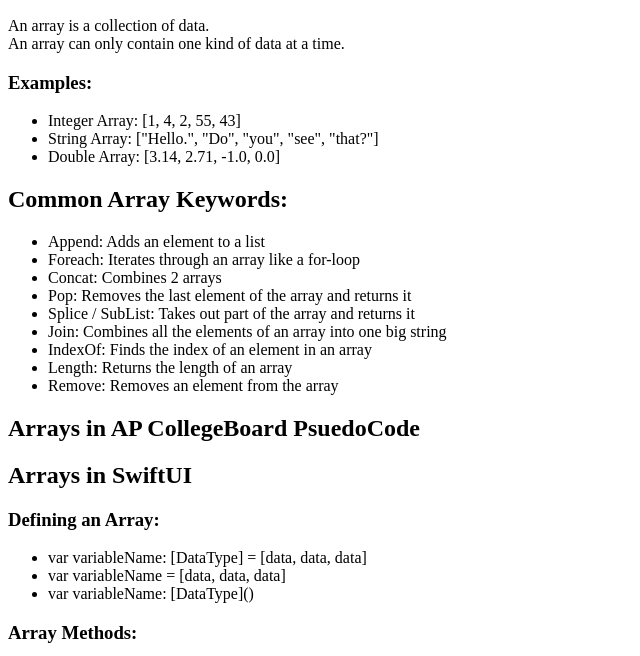
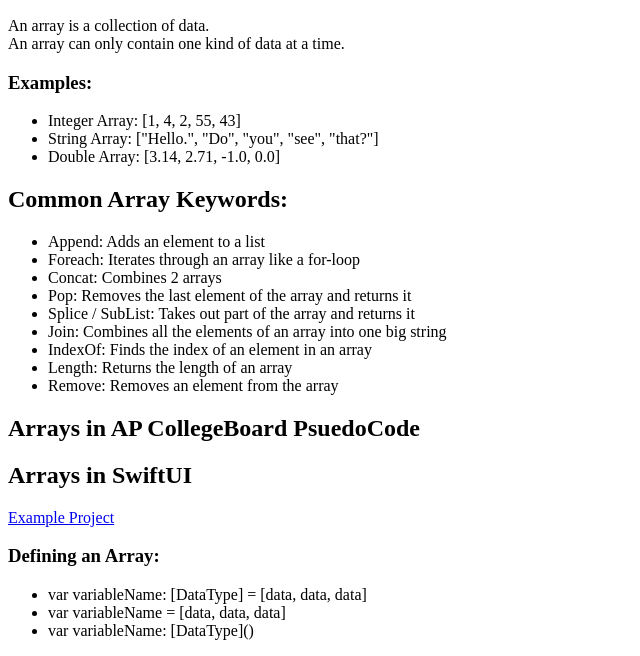
Before and after one commit to BerkGozek/BerkGozek.github.io, a plain HTML site: page Arrays.html in a window 1280 px wide. Shown: the part 110-766 px from the top of the page, without its empty margins (0-640 px from the left). Drawn offline with Linux system fonts and the light colour scheme.

Commit message:
added link for demo project

```diff
--- a/Arrays.html
+++ b/Arrays.html
@@ -30,6 +30,7 @@
     </ul>
     <h2>Arrays in AP CollegeBoard PsuedoCode</h2>
     <h2>Arrays in SwiftUI</h2>
+    <p><a href="https://github.com/BerkGozek/ArrayProjExample">Example Project</a></p>
     <h3>Defining an Array:</h3>
     <ul>
         <li>var variableName: [DataType] = [data, data, data]</li>
```
